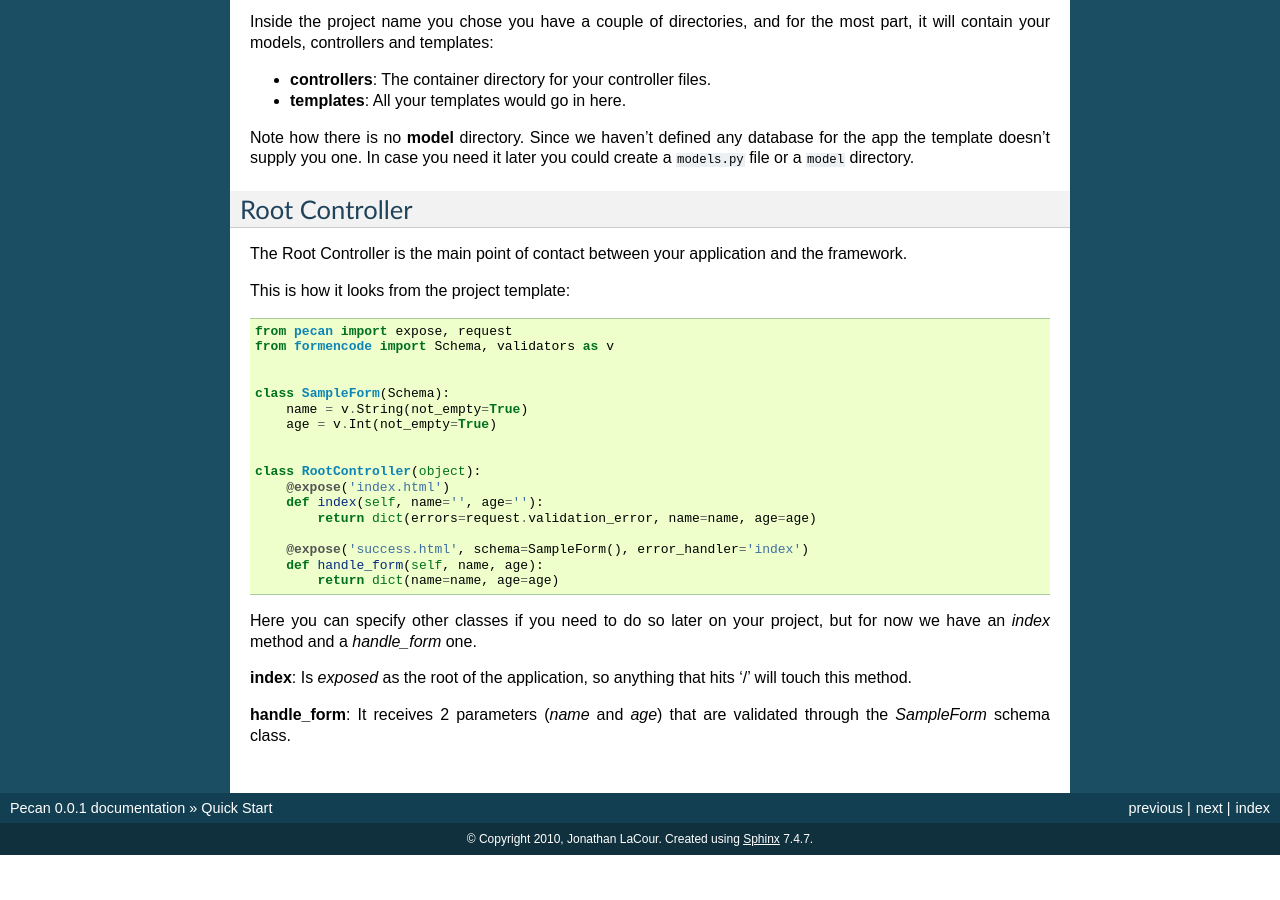
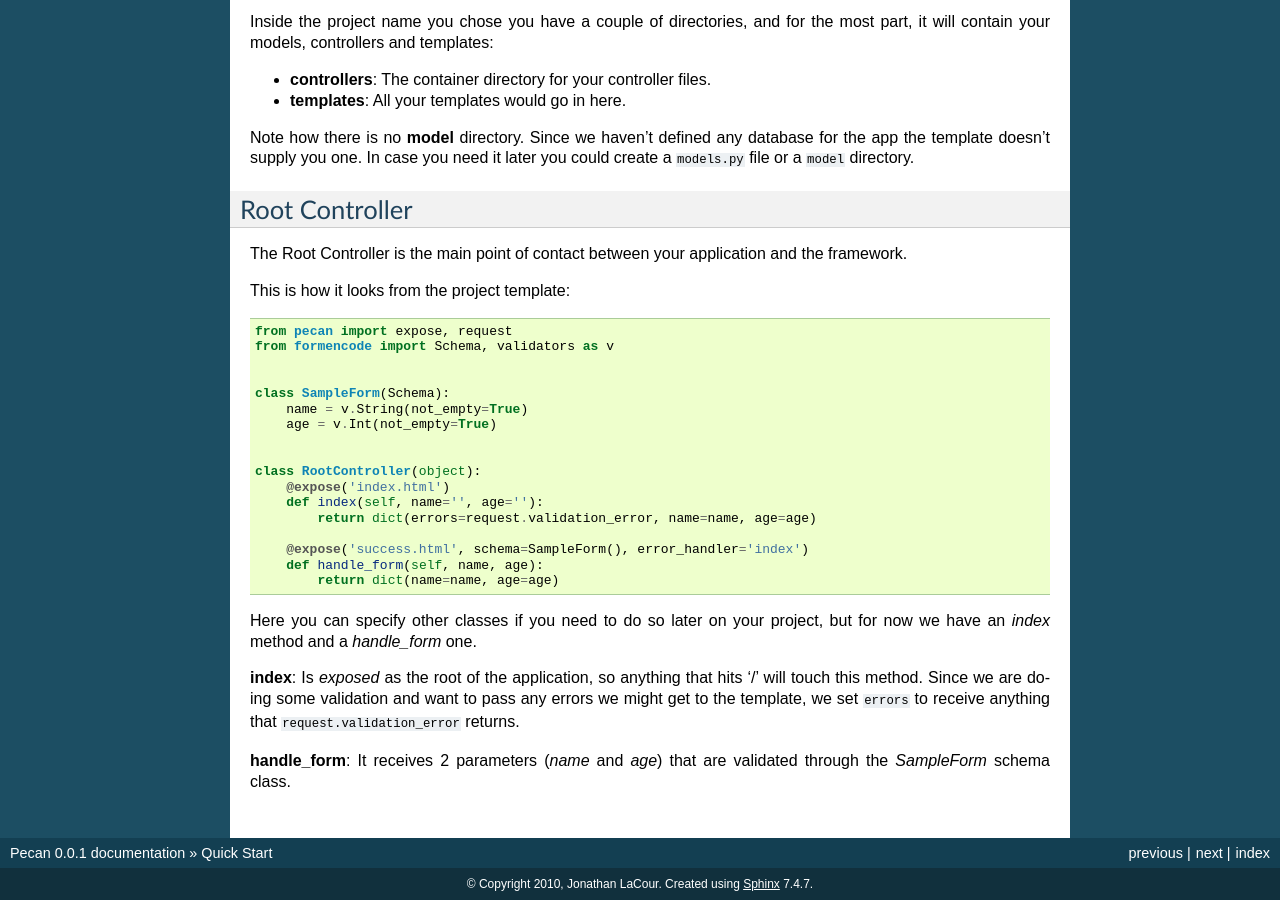
Before and after one commit to stackforge/pecan, a Sphinx documentation site: the page built from docs/source/quick_start.rst, in a window 1280 px wide and 900 px high, scrolled down 1619 px. Built offline with Sphinx 7.4.7, drawn with Linux system fonts in a browser that asks for light colours; pages that are not in the unit, such as notebooks, are missing from menus; before the commit the page ends 2474 px from its top, so only the background shows below that.

Commit message:
a bit more info about the root controller methods

```diff
--- a/docs/source/quick_start.rst
+++ b/docs/source/quick_start.rst
@@ -138,6 +138,10 @@ but for now we have an *index* method and a *handle_form* one.
 
 **index**: Is *exposed* as the root of the application, so anything that hits
 '/' will touch this method.
+Since we are doing some validation and want to pass any errors we might get to
+the template, we set ``errors`` to receive anything that
+``request.validation_error`` returns.
+
 
 **handle_form**: It receives 2 parameters (*name* and *age*) that are validated
 through the *SampleForm* schema class.
```
